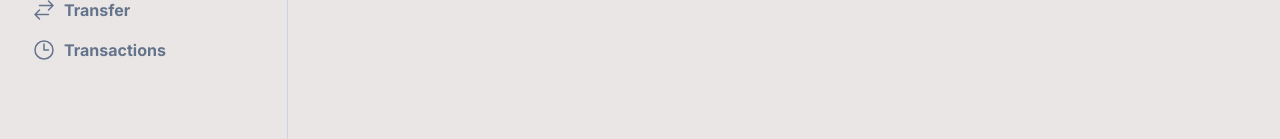
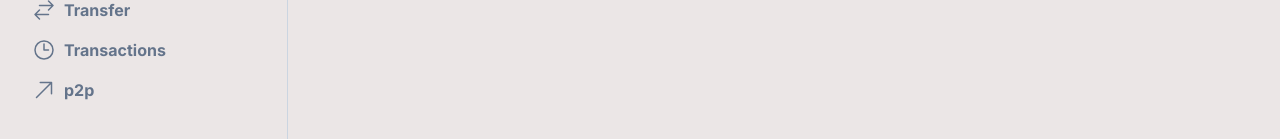
Before and after one commit to sagardxd/paytm-clone, a Next.js app in the folder apps/user-app/: page /dashboard in a window 1280 px wide. Shown: the part 219-358 px from the top of the page. Built offline with nearby package versions, Linux system fonts and the light colour scheme; no server answers.

Commit message:
added p2p

```diff
--- a/apps/user-app/app/(dashboard)/layout.tsx
+++ b/apps/user-app/app/(dashboard)/layout.tsx
@@ -12,6 +12,7 @@
                 <SidebarItem href={"/dashboard"} icon={<HomeIcon />} title="Home" />
                 <SidebarItem href={"/transfer"} icon={<TransferIcon />} title="Transfer" />
                 <SidebarItem href={"/transactions"} icon={<TransactionsIcon />} title="Transactions" />
+                <SidebarItem href={"/p2p"} icon={<P2PTransferIcon />} title="p2p" />
             </div>
         </div>
             {children}
@@ -37,3 +38,9 @@
   </svg>
 
 }
+
+function P2PTransferIcon() {
+  return <svg xmlns="http://www.w3.org/2000/svg" fill="none" viewBox="0 0 24 24" stroke-width="1.5" stroke="currentColor" className="w-6 h-6">
+    <path stroke-linecap="round" stroke-linejoin="round" d="m4.5 19.5 15-15m0 0H8.25m11.25 0v11.25" />
+  </svg>
+}
--- /dev/null
+++ b/apps/user-app/app/(dashboard)/p2p/page.tsx
@@ -0,0 +1,6 @@
+
+export default function() {
+    return <div>
+        p2p transactions
+    </div>
+}
```
